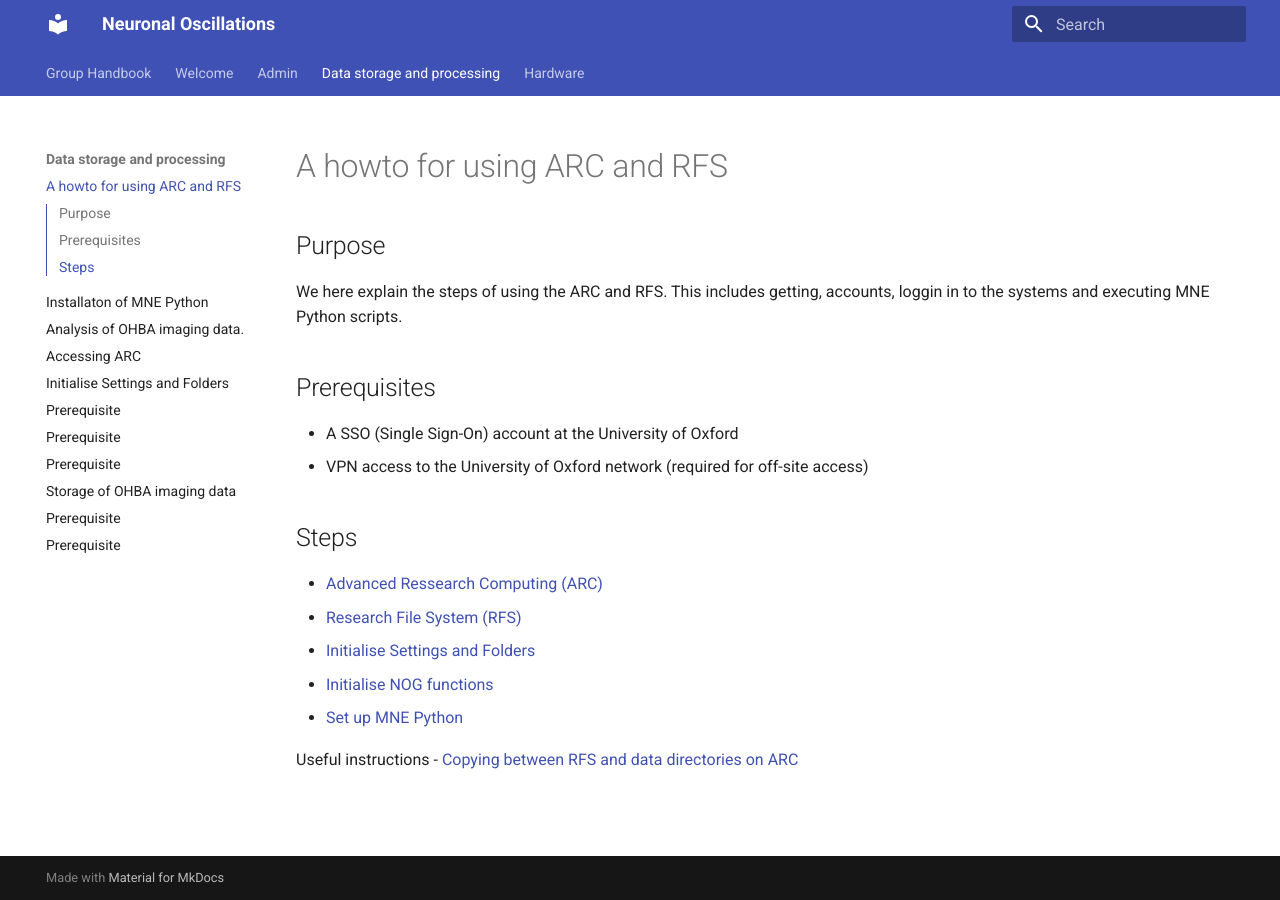
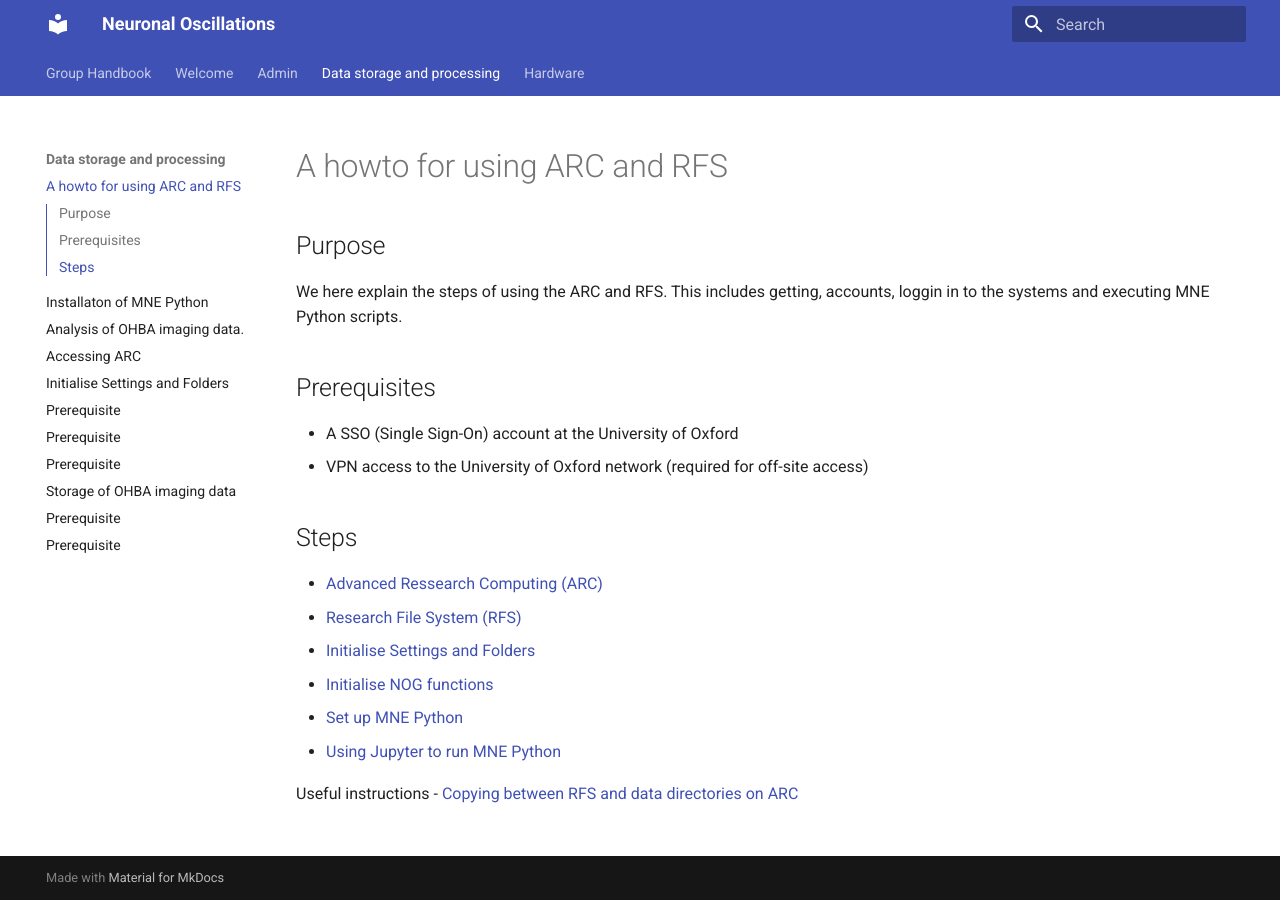
Before and after one commit to Neuronal-Oscillations/group-handbook, an MkDocs documentation site: the page built from docs/data_storage_and_processing/README.md, in a window 1280 px wide. Built offline with MkDocs 1.6.1 and Material for MkDocs 9.7.7, drawn with Linux system fonts in a browser that asks for light colours.

Commit message:
Update README.md

```diff
--- a/docs/data_storage_and_processing/README.md
+++ b/docs/data_storage_and_processing/README.md
@@ -13,6 +13,7 @@
 - [Initialise Settings and Folders](https://github.com/Neuronal-Oscillations/group-handbook/blob/main/docs/data_storage_and_processing/initialise.md)
 - [Initialise NOG functions](https://github.com/Neuronal-Oscillations/group-handbook/blob/main/docs/data_storage_and_processing/nog_functions.md)
 - [Set up MNE Python](https://github.com/Neuronal-Oscillations/group-handbook/blob/main/docs/data_storage_and_processing/setup_mne.md)
+- [Using Jupyter to run MNE Python](https://github.com/Neuronal-Oscillations/group-handbook/blob/main/docs/data_storage_and_processing/using_jupyter.md)
 
 
 
```
